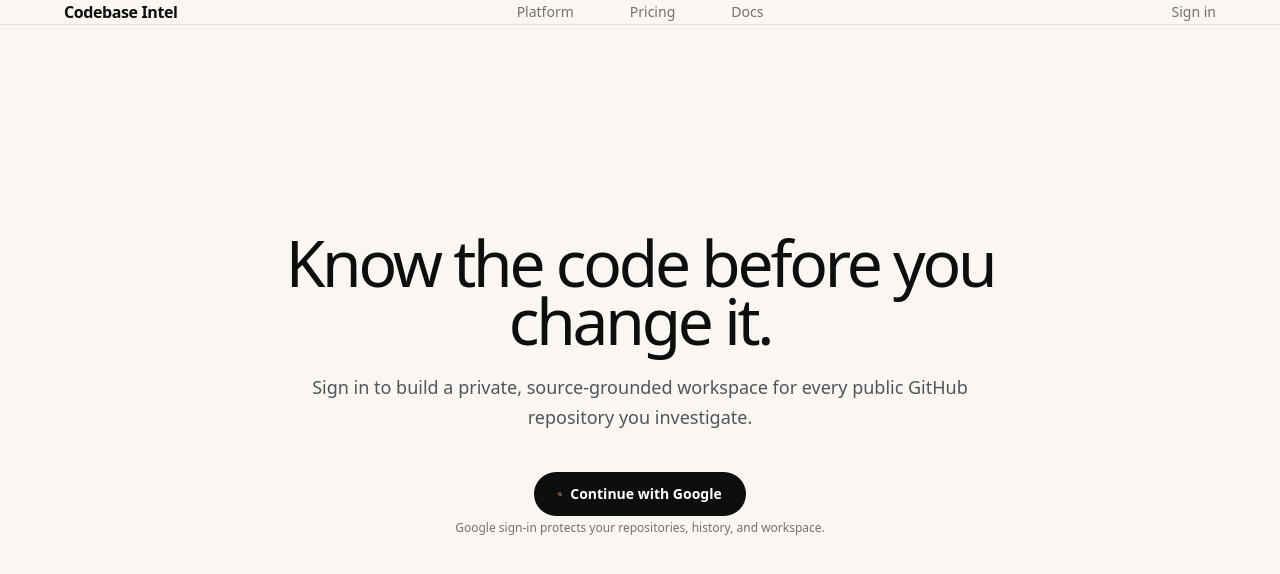
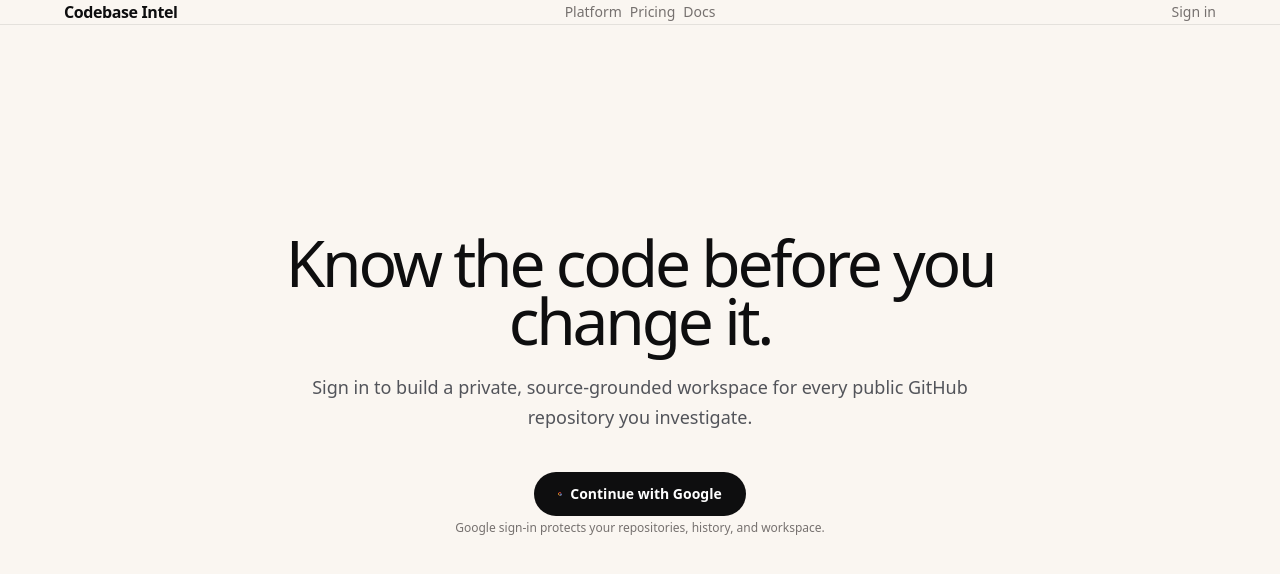
Before and after one commit to ayushman46/codebase_rag, a React (Vite) app in the folder frontend/: page / in a window 1280 px wide. Shown: the top 574 px of the page. Built offline with nearby package versions, Linux system fonts and the light colour scheme; no server answers.

Commit message:
style: update navigation spacing and profile avatar

```diff
--- a/frontend/src/components/SiteHeader.jsx
+++ b/frontend/src/components/SiteHeader.jsx
@@ -20,7 +20,7 @@ const SiteHeader = ({ onOpenRepos }) => {
           Codebase Intel
         </Link>
 
-        <div className="absolute left-1/2 hidden -translate-x-1/2 items-center gap-10 lg:gap-14 md:flex">
+        <div className="absolute left-1/2 hidden -translate-x-1/2 items-center gap-8 md:flex">
           {user && onOpenRepos && (
             <button onClick={onOpenRepos} className="text-sm font-medium text-warm-gray transition-colors hover:text-ink-black">Codebases</button>
           )}
@@ -32,11 +32,11 @@ const SiteHeader = ({ onOpenRepos }) => {
         <div className="ml-auto flex shrink-0 items-center gap-3">
           <button onClick={() => setMobileMenuOpen((open) => !open)} className="p-1 text-warm-gray transition hover:text-ink-black md:hidden" aria-label="Toggle navigation" aria-expanded={mobileMenuOpen}><Menu className="h-5 w-5" /></button>
           {user ? (
-            <Link to="/account" className="flex h-7 w-7 items-center justify-center rounded-full transition-opacity hover:opacity-75" aria-label="Open account">
+            <Link to="/account" className="flex h-9 w-9 items-center justify-center rounded-full transition-opacity hover:opacity-75" aria-label="Open account">
               {user.user_metadata?.avatar_url ? (
-                <img src={user.user_metadata.avatar_url} alt="" className="h-7 w-7 rounded-full border border-sand" referrerPolicy="no-referrer" />
+                <img src={user.user_metadata.avatar_url} alt="" className="h-9 w-9 rounded-full border border-sand" referrerPolicy="no-referrer" />
               ) : (
-                <span className="flex h-7 w-7 items-center justify-center rounded-full bg-peach-blush text-[9px] font-bold uppercase text-burnt-rust">
+                <span className="flex h-9 w-9 items-center justify-center rounded-full bg-peach-blush text-[11px] font-bold uppercase text-burnt-rust">
                   {displayName.slice(0, 2)}
                 </span>
               )}
```
